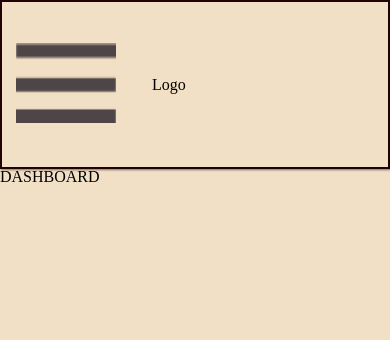
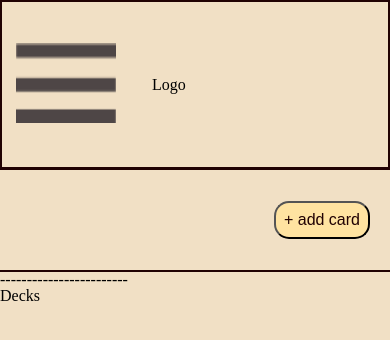
Before and after one commit to AnthonyBuffill/thinkFlash, a React (Vite) app in the folder client/: page /dashboard in a window 390 px wide. Shown: the top 340 px of the page. Built offline with nearby package versions, Linux system fonts and the light colour scheme.

Commit message:
styled the dashboard nav middle bar for small screens

```diff
--- /dev/null
+++ b/client/src/assets/css/dashboard.css
@@ -0,0 +1,19 @@
+.dash-nav-container{
+    border-bottom: var(--brownColor) 2px solid;
+    border-top: var(--brownColor) 1px solid;
+    min-height: 100px;
+    display: flex;
+    align-items: center;
+    flex-direction: row-reverse;
+    padding: 0 20px;
+}
+.dash-nav-container button{
+    background-color: var(--yellowColor);
+    border-radius: 15px;
+    padding: 8px;
+}
+.dash-nav-container button a{
+    text-decoration: none;
+    color: var(--brownColor);
+    font-size: medium;
+}
--- a/client/src/assets/css/navbar.css
+++ b/client/src/assets/css/navbar.css
@@ -1,9 +1,15 @@
+.nav-freeze{
+    position: sticky;
+    top: 0;
+    left: 0;
+    width: 100%;
+}
+
 .nav-container{
     display: flex;
     flex-direction: column;
     margin: 0 auto;
     background-color: var(    --beigeColor);
-    box-shadow: 1px 1px 2px rgba(0, 0, 0, 0.5);
 
 }
 
--- a/client/src/components/NavBar.jsx
+++ b/client/src/components/NavBar.jsx
@@ -46,6 +46,7 @@ export default function Navbar() {
 
     return (
         <>
+        <div className="nav-freeze">
             <nav className="nav-container">
                 <section className="logo-container">
                     <button className="menu-btn" onClick={handleMenuToggle}>
@@ -70,6 +71,7 @@ export default function Navbar() {
                 </section>
             }
             </nav>
+        </div>
         </>
     )
 }
--- a/client/src/pages/DashboardPage.jsx
+++ b/client/src/pages/DashboardPage.jsx
@@ -1,9 +1,18 @@
 import React from "react";
-
+import '../assets/css/dashboard.css'
 export default function DashboardPage() {
     return (
         <>
-        <div>DASHBOARD</div>
+        <main>
+            <section className="dash-nav-container">
+                <button>
+                    <a href="/addCard">+ add card</a>
+                </button>
+            </section>
+            ------------------------
+            <section>Decks</section>
+
+        </main>
         </>
     )
 }
```
Lines whose indentation alone changed are shown as unchanged.
